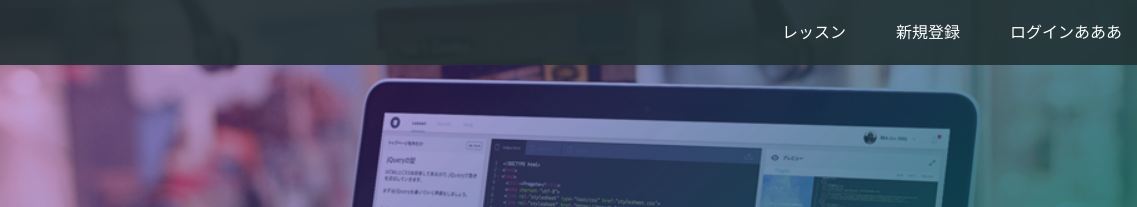
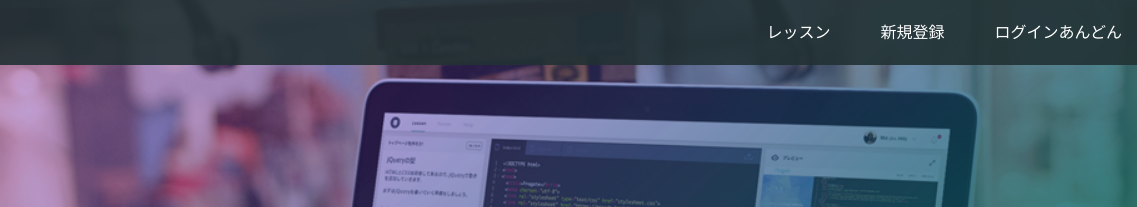
Before and after one commit to Matsu-Atsu/github.io, a plain HTML site: page index.html in a window 1280 px wide. Shown: the top 207 px of the page, 143-1280 px from the left. Drawn offline with Linux system fonts and the light colour scheme.

Commit message:
Update index.html

```diff
--- a/index.html
+++ b/index.html
@@ -17,7 +17,7 @@
       <div class="header-right">
         <a href="#">レッスン</a>
         <a href="#">新規登録</a>
-        <a href="#" class="login">ログインあああ</a>
+        <a href="#" class="login">ログインあんどん</a>
       </div>
     </div>
   </header>
```
